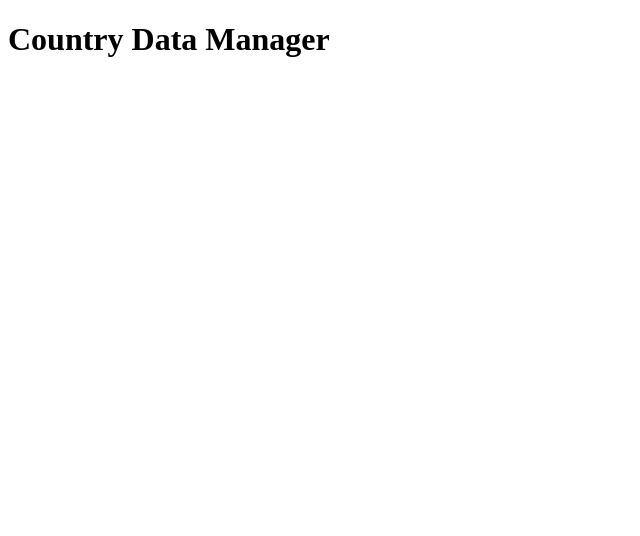
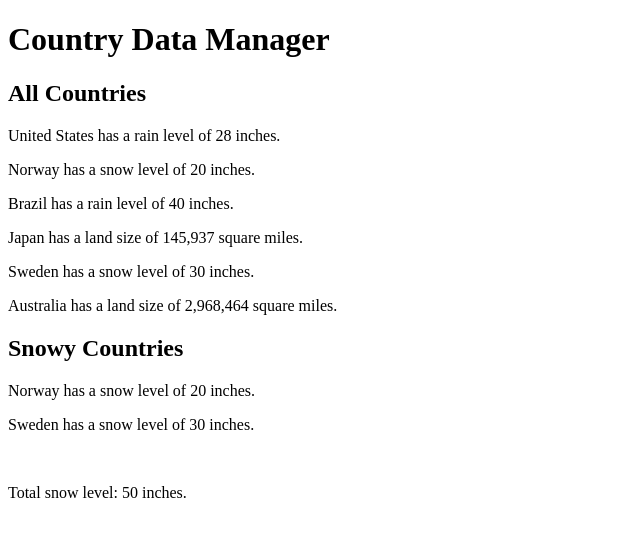
Before and after one commit to ShanyceBenson/CS601_HW4_Benson_country-app, a plain HTML site: page public/index.html in a window 1280 px wide. Shown: the whole page, without its empty margins (0-640 px from the left). Drawn offline with Linux system fonts and the light colour scheme.

Commit message:
Completed assignment and created README file.

```diff
--- a/public/app.js
+++ b/public/app.js
@@ -9,7 +9,7 @@ class RainCountry {
         this.rainLevel = rainLevel;
     }
     getInfo(element) {
-        element.textContent = `${this.name} has a rain level of ${this.rainLevel.toFixed(2)} inches.`;
+        element.textContent = `${this.name} has a rain level of ${this.rainLevel} inches.`;
         return element;
     }
 }
@@ -19,17 +19,56 @@ class SnowyCountry {
         this.snowLevel = snowLevel;
     }
     getInfo(element) {
-        element.textContent = `${this.name} has a snow level of ${this.snowLevel.toFixed(2)} inches.`;
+        element.textContent = `${this.name} has a snow level of ${this.snowLevel} inches.`;
         return element;
     }
 }
+const snowyCountriesList = [];
 class IslandCountry {
     constructor(name, landSize) {
         this.name = name;
         this.landSize = landSize;
     }
     getInfo(element) {
-        element.textContent = `${this.name} has a land size of ${this.landSize.toLocaleString()}.`;
+        element.textContent = `${this.name} has a land size of ${this.landSize.toLocaleString()} square miles.`;
         return element;
     }
 }
+const countries = [
+    new RainCountry("United States", 28),
+    new SnowyCountry("Norway", 20),
+    new RainCountry("Brazil", 40),
+    new IslandCountry("Japan", 145937),
+    new SnowyCountry("Sweden", 30),
+    new IslandCountry("Australia", 2968464),
+];
+function isSnowyCountry(country) {
+    return country.snowLevel !== undefined;
+}
+countries.forEach((country) => {
+    if (isSnowyCountry(country)) {
+        snowyCountriesList.push(country);
+    }
+});
+function displayAllCountries() {
+    const container = document.getElementById("all-countries");
+    countries.forEach((country) => {
+        const p = document.createElement("p");
+        country.getInfo(p);
+        container.appendChild(p);
+    });
+}
+function displaySnowyCountries() {
+    const container = document.getElementById("snowy-countries");
+    const totalDisplay = document.getElementById("total-snow-level");
+    let totalSnow = 0;
+    snowyCountriesList.forEach((country) => {
+        const p = document.createElement("p");
+        country.getInfo(p);
+        container.appendChild(p);
+        totalSnow += country.snowLevel;
+    });
+    totalDisplay.textContent = `Total snow level: ${totalSnow} inches.`;
+}
+displayAllCountries();
+displaySnowyCountries();
--- a/public/index.html
+++ b/public/index.html
@@ -8,7 +8,14 @@
 </head>
 <body>
     <h1>Country Data Manager</h1>
-    <div id="output"></div>
+
+    <h2>All Countries</h2>
+    <div id="all-countries"></div>
+
+    <h2>Snowy Countries</h2>
+    <div id="snowy-countries"></div><br>
+    <p id="total-snow-level"></p>
+
     <script src="app.js"></script>
 </body>
 </html>
```
Also changed, not shown: src/app.ts (+54 -3 lines), README.md (added).
